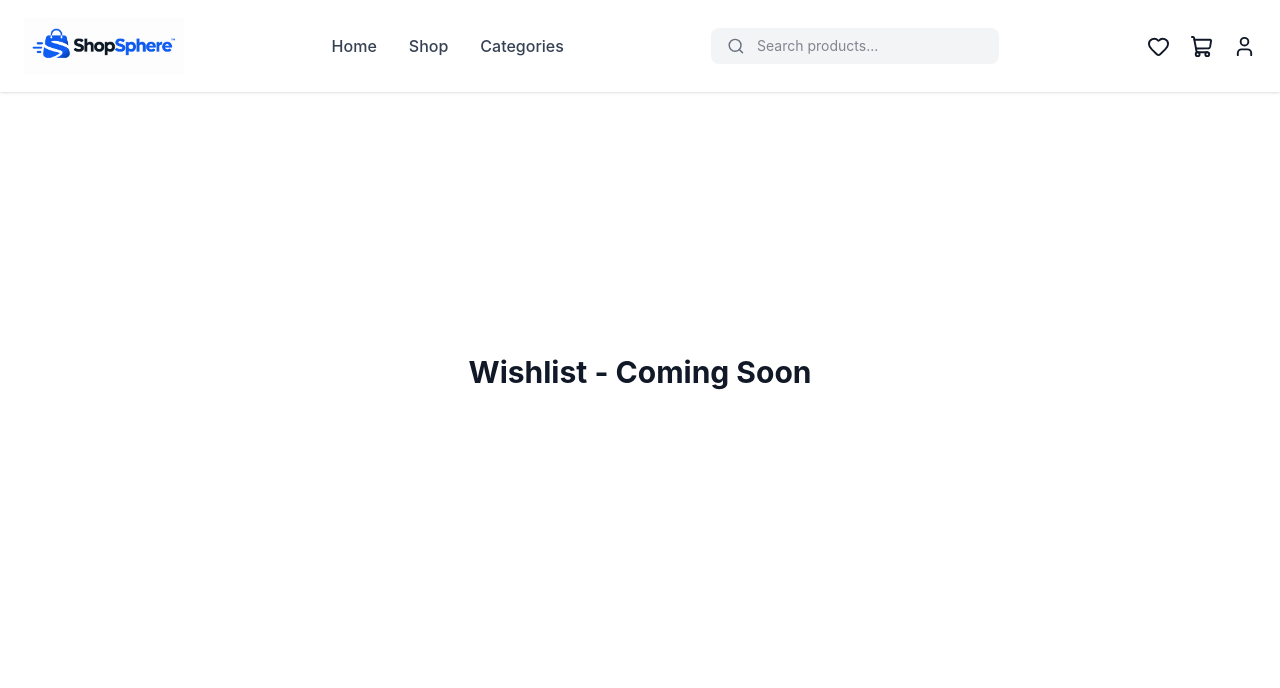
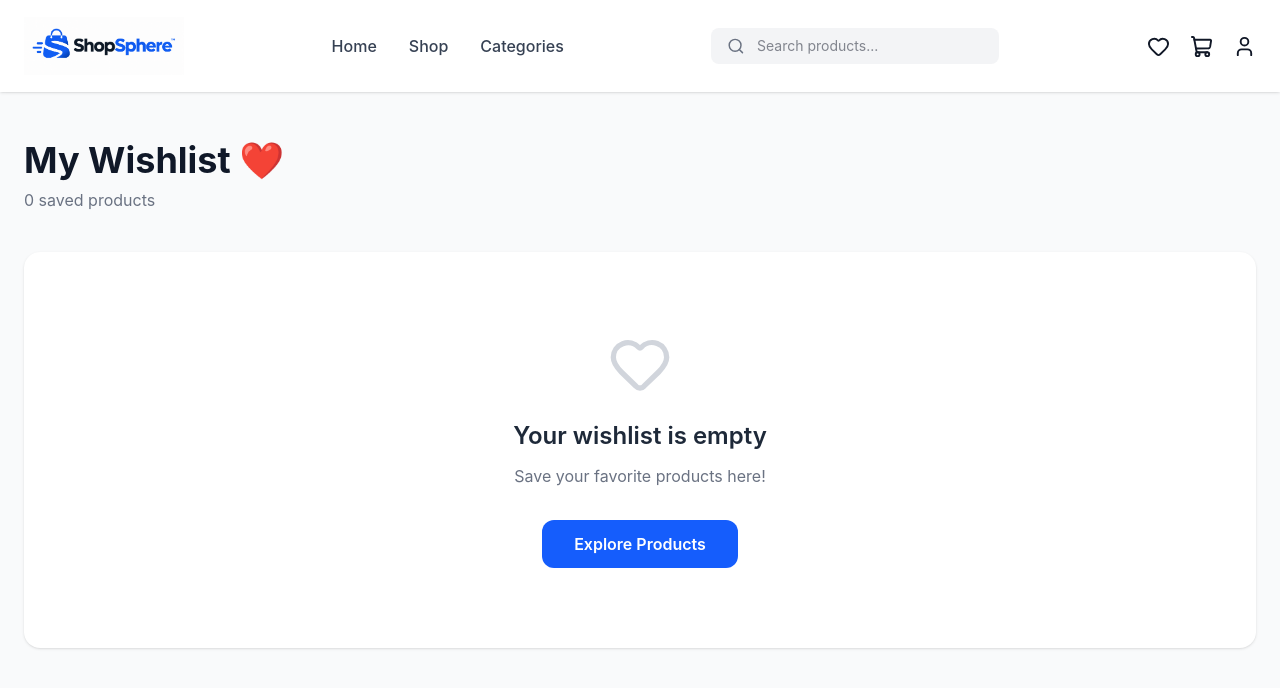
Before and after one commit to TechbyNikhil/E-Commerce-ShopSphere, a React (Vite) app in the folder shopsphere/: page /wishlist in a window 1280 px wide. Shown: the top 688 px of the page. Built offline with nearby package versions, Linux system fonts and the light colour scheme.

Commit message:
add Wishlist feature; implement Wishlist page and integrate with Navbar and ProductCard components

```diff
--- a/shopsphere/src/App.jsx
+++ b/shopsphere/src/App.jsx
@@ -4,6 +4,7 @@ import Navbar from "./components/Navbar";
 import Home from "./pages/Home";
 import Products from "./pages/Products";
 import Cart from "./pages/Cart";
+import Wishlist from "./pages/Wishlist";
 
 function Placeholder({ title }) {
   return (
@@ -32,10 +33,7 @@ function App() {
 
         <Route path="/cart" element={<Cart />} />
 
-        <Route
-          path="/wishlist"
-          element={<Placeholder title="Wishlist" />}
-        />
+        <Route path="/wishlist" element={<Wishlist />} />
 
         <Route
           path="/login"
--- a/shopsphere/src/components/Navbar.jsx
+++ b/shopsphere/src/components/Navbar.jsx
@@ -1,8 +1,10 @@
+import { useWishlist } from "../context/WishlistContext";
 import { useCart } from "../context/CartContext";
 import { Link } from "react-router-dom";
 import { ShoppingCart, Heart, User, Search } from "lucide-react";
 
 function Navbar() {
+  const { wishlistCount } = useWishlist();
   // Get cart count from CartContext
   const { cartCount } = useCart();
 
@@ -49,12 +51,22 @@ function Navbar() {
         <div className="flex items-center gap-5">
 
           {/* Wishlist */}
-          <Link to="/wishlist" aria-label="Wishlist">
-            <Heart
-              size={23}
-              className="hover:text-blue-600 cursor-pointer"
-            />
-          </Link>
+          <Link
+  to="/wishlist"
+  aria-label={`Wishlist with ${wishlistCount} products`}
+  className="relative"
+>
+  <Heart
+    size={23}
+    className="hover:text-red-500 transition"
+  />
+
+  {wishlistCount > 0 && (
+    <span className="absolute -top-3 -right-3 bg-red-500 text-white text-xs font-bold rounded-full min-w-5 h-5 px-1 flex items-center justify-center">
+      {wishlistCount}
+    </span>
+  )}
+</Link>
 
           {/* Shopping Cart */}
           <Link
--- a/shopsphere/src/components/ProductCard.jsx
+++ b/shopsphere/src/components/ProductCard.jsx
@@ -1,7 +1,16 @@
 import { useCart } from "../context/CartContext";
-import { Heart, ShoppingCart, Star, Minus, Plus } from "lucide-react";
+import { useWishlist } from "../context/WishlistContext";
+
+import {
+  Heart,
+  ShoppingCart,
+  Star,
+  Minus,
+  Plus,
+} from "lucide-react";
 
 function ProductCard({ product }) {
+  // Shopping cart
   const {
     cart,
     addToCart,
@@ -9,9 +18,19 @@ function ProductCard({ product }) {
     decreaseQuantity,
   } = useCart();
 
-const cartItem = cart.find((item) => item.id === product.id);
+  // Wishlist
+  const { toggleWishlist, isInWishlist } = useWishlist();
+
+  const isWishlisted = isInWishlist(product.id);
+
+  // Find product in cart
+  const cartItem = cart.find(
+    (item) => item.id === product.id
+  );
 
   const quantity = cartItem ? cartItem.quantity : 0;
+
+  // Calculate discount
   const discount = Math.round(
     ((product.originalPrice - product.price) /
       product.originalPrice) *
@@ -23,7 +42,6 @@ const quantity = cartItem ? cartItem.quantity : 0;
 
       {/* Product Image */}
       <div className="relative bg-gray-50 h-64 overflow-hidden">
-
         <img
           src={product.image}
           alt={product.name}
@@ -35,31 +53,48 @@ const quantity = cartItem ? cartItem.quantity : 0;
           {discount}% OFF
         </span>
 
-        {/* Wishlist */}
+        {/* Wishlist Button */}
         <button
           type="button"
-          aria-label={`Add ${product.name} to wishlist`}
-          className="absolute top-4 right-4 bg-white p-2 rounded-full shadow hover:text-red-500"
+          onClick={() => toggleWishlist(product)}
+          aria-label={
+            isWishlisted
+              ? `Remove ${product.name} from wishlist`
+              : `Add ${product.name} to wishlist`
+          }
+          aria-pressed={isWishlisted}
+          className="absolute top-4 right-4 bg-white p-2 rounded-full shadow hover:scale-110 transition"
         >
-          <Heart size={20} />
+          <Heart
+            size={20}
+            className={
+              isWishlisted
+                ? "fill-red-500 text-red-500"
+                : "text-gray-500 hover:text-red-500"
+            }
+          />
         </button>
-
       </div>
 
       {/* Product Information */}
       <div className="p-5">
 
+        {/* Category */}
         <p className="text-sm text-blue-600 capitalize font-medium">
           {product.category}
         </p>
 
+        {/* Product Name */}
         <h3 className="text-lg font-semibold text-gray-900 mt-2">
           {product.name}
         </h3>
 
         {/* Rating */}
         <div className="flex items-center gap-2 mt-3">
-          <Star size={16} className="fill-yellow-400 text-yellow-400" />
+          <Star
+            size={16}
+            className="fill-yellow-400 text-yellow-400"
+          />
 
           <span className="text-sm font-medium">
             {product.rating}
@@ -68,7 +103,6 @@ const quantity = cartItem ? cartItem.quantity : 0;
 
         {/* Price */}
         <div className="flex items-center gap-3 mt-4">
-
           <span className="text-xl font-bold text-gray-900">
             ₹{product.price.toLocaleString("en-IN")}
           </span>
@@ -76,10 +110,8 @@ const quantity = cartItem ? cartItem.quantity : 0;
           <span className="text-sm text-gray-400 line-through">
             ₹{product.originalPrice.toLocaleString("en-IN")}
           </span>
-
         </div>
 
-        {/* Add to Cart */}
         {/* Add to Cart / Quantity Controls */}
         <div className="mt-5">
           {quantity === 0 ? (
@@ -94,6 +126,7 @@ const quantity = cartItem ? cartItem.quantity : 0;
           ) : (
             <div className="w-full flex items-center justify-between bg-blue-50 border border-blue-200 rounded-xl p-1">
 
+              {/* Decrease Quantity */}
               <button
                 type="button"
                 onClick={() => decreaseQuantity(product.id)}
@@ -103,10 +136,12 @@ const quantity = cartItem ? cartItem.quantity : 0;
                 <Minus size={20} />
               </button>
 
+              {/* Quantity */}
               <span className="text-lg font-bold text-blue-700">
                 {quantity}
               </span>
 
+              {/* Increase Quantity */}
               <button
                 type="button"
                 onClick={() => increaseQuantity(product.id)}
@@ -115,13 +150,10 @@ const quantity = cartItem ? cartItem.quantity : 0;
               >
                 <Plus size={20} />
               </button>
-
             </div>
           )}
         </div>
-
       </div>
-
     </div>
   );
 }
--- a/shopsphere/src/main.jsx
+++ b/shopsphere/src/main.jsx
@@ -1,14 +1,18 @@
 import React from "react";
 import ReactDOM from "react-dom/client";
+
 import App from "./App";
 import "./index.css";
 
 import { CartProvider } from "./context/CartContext";
+import { WishlistProvider } from "./context/WishlistContext";
 
 ReactDOM.createRoot(document.getElementById("root")).render(
   <React.StrictMode>
     <CartProvider>
-      <App />
+      <WishlistProvider>
+        <App />
+      </WishlistProvider>
     </CartProvider>
   </React.StrictMode>
 );
--- a/shopsphere/src/pages/Wishlist.jsx
+++ b/shopsphere/src/pages/Wishlist.jsx
@@ -0,0 +1,70 @@
+import { Link } from "react-router-dom";
+import { Heart } from "lucide-react";
+
+import { useWishlist } from "../context/WishlistContext";
+import ProductCard from "../components/ProductCard";
+
+function Wishlist() {
+  const { wishlist, wishlistCount } = useWishlist();
+
+  return (
+    <div className="min-h-screen bg-gray-50 py-12">
+      <div className="max-w-7xl mx-auto px-6">
+
+        {/* Page Heading */}
+        <div className="mb-10">
+          <h1 className="text-3xl md:text-4xl font-bold text-gray-900">
+            My Wishlist ❤️
+          </h1>
+
+          <p className="text-gray-500 mt-2">
+            {wishlistCount} saved{" "}
+            {wishlistCount === 1 ? "product" : "products"}
+          </p>
+        </div>
+
+        {wishlist.length === 0 ? (
+
+          // Empty Wishlist
+          <div className="bg-white rounded-2xl shadow-sm py-20 px-6 text-center">
+
+            <Heart
+              size={64}
+              className="text-gray-300 mx-auto mb-6"
+            />
+
+            <h2 className="text-2xl font-semibold text-gray-800">
+              Your wishlist is empty
+            </h2>
+
+            <p className="text-gray-500 mt-3 mb-8">
+              Save your favorite products here!
+            </p>
+
+            <Link
+              to="/products"
+              className="inline-block bg-blue-600 text-white px-8 py-3 rounded-xl font-semibold hover:bg-blue-700 transition"
+            >
+              Explore Products
+            </Link>
+          </div>
+
+        ) : (
+
+          // Wishlist Products
+          <div className="grid grid-cols-1 sm:grid-cols-2 lg:grid-cols-4 gap-6">
+            {wishlist.map((product) => (
+              <ProductCard
+                key={product.id}
+                product={product}
+              />
+            ))}
+          </div>
+
+        )}
+      </div>
+    </div>
+  );
+}
+
+export default Wishlist;
```
Lines whose indentation alone changed are shown as unchanged.
